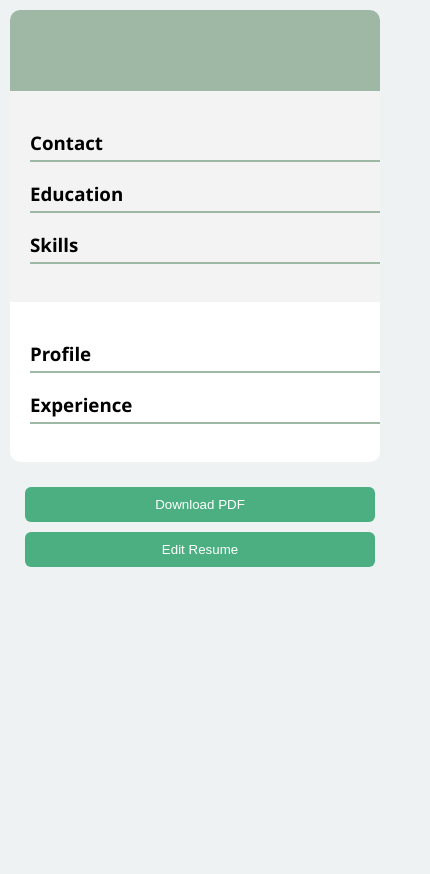
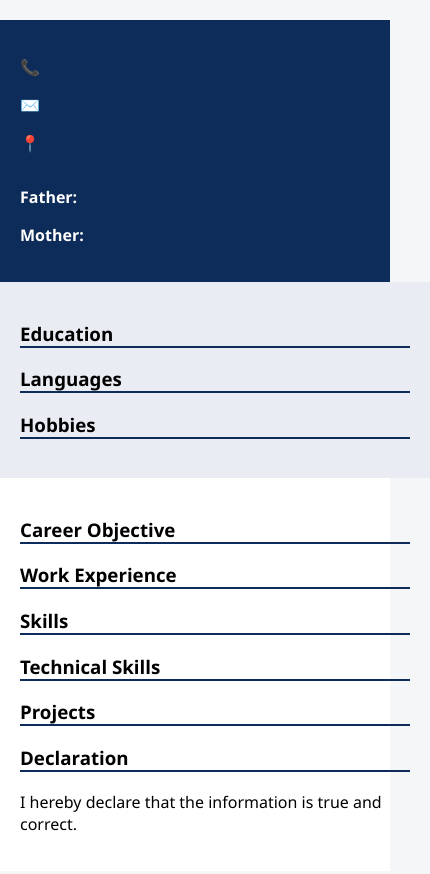
Before and after one commit to ToptileGamer/resume_builder, a plain HTML site: page resume.html in a window 390 px wide. Shown: the top 874 px of the page, 430 px wide, since content can reach past the window. Before the commit the page ends 844 px from the top, so only its background shows below. Drawn offline with nearby package versions, Linux system fonts and the light colour scheme.

Commit message:
changed layout

```diff
--- a/resume.html
+++ b/resume.html
@@ -9,34 +9,60 @@
 
 <div class="resume" id="resume">
 
-  <div class="header">
+  <!-- HEADER -->
+  <div class="top">
     <h1 id="r-name"></h1>
-    <p id="r-title"></p>
+
+    <div class="top-info">
+      <div>
+        <p>📞 <span id="r-phone"></span></p>
+        <p>✉️ <span id="r-email"></span></p>
+        <p>📍 <span id="r-address"></span></p>
+      </div>
+
+      <div>
+        <p><b>Father:</b> <span id="r-father"></span></p>
+        <p><b>Mother:</b> <span id="r-mother"></span></p>
+      </div>
+    </div>
   </div>
 
-  <div class="content">
+  <!-- BODY -->
+  <div class="main">
 
     <!-- LEFT -->
-    <div class="left">
-      <h3>Contact</h3>
-      <p id="r-phone"></p>
-      <p id="r-email"></p>
-      <p id="r-address"></p>
-
+    <div class="sidebar">
       <h3>Education</h3>
       <p id="r-education"></p>
 
-      <h3>Skills</h3>
-      <ul id="r-skills"></ul>
+      <h3>Languages</h3>
+      <p id="r-languages"></p>
+
+      <h3>Hobbies</h3>
+      <p id="r-hobbies"></p>
     </div>
 
     <!-- RIGHT -->
-    <div class="right">
-      <h3>Profile</h3>
+    <div class="content">
+
+      <h3>Career Objective</h3>
       <p id="r-profile"></p>
 
-      <h3>Experience</h3>
+      <h3>Work Experience</h3>
       <p id="r-experience"></p>
+
+      <h3>Skills</h3>
+      <ul id="r-skills"></ul>
+
+      <h3>Technical Skills</h3>
+      <p id="r-tech"></p>
+
+      <h3>Projects</h3>
+      <p id="r-projects"></p>
+
+      <h3>Declaration</h3>
+      <p>I hereby declare that the information is true and correct.</p>
+
     </div>
 
   </div>
@@ -55,23 +81,22 @@
 const data = JSON.parse(localStorage.getItem("resumeData"));
 
 // Fill data
-document.getElementById("r-name").innerText = data.name;
-document.getElementById("r-title").innerText = data.title;
-document.getElementById("r-phone").innerText = data.phone;
-document.getElementById("r-email").innerText = data.email;
-document.getElementById("r-address").innerText = data.address;
-document.getElementById("r-profile").innerText = data.profile;
-document.getElementById("r-education").innerText = data.education;
-document.getElementById("r-experience").innerText = data.experience;
+Object.keys(data).forEach(key => {
+  if (document.getElementById("r-" + key)) {
+    document.getElementById("r-" + key).innerText = data[key];
+  }
+});
 
 // Skills list
-let skills = data.skills.split(",");
+let skills = (data.skills || "").split(",");
 let ul = document.getElementById("r-skills");
 
 skills.forEach(skill => {
-  let li = document.createElement("li");
-  li.innerText = skill.trim();
-  ul.appendChild(li);
+  if (skill.trim() !== "") {
+    let li = document.createElement("li");
+    li.innerText = skill.trim();
+    ul.appendChild(li);
+  }
 });
 
 // PDF
@@ -82,7 +107,6 @@ async function downloadPDF() {
   const imgData = canvas.toDataURL("image/png");
 
   const pdf = new jsPDF("p", "mm", "a4");
-
   const width = pdf.internal.pageSize.getWidth();
   const height = (canvas.height * width) / canvas.width;
 
@@ -90,7 +114,7 @@ async function downloadPDF() {
   pdf.save("resume.pdf");
 }
 
-// Back button
+// Back
 function goBack() {
   window.location.href = "index.html";
 }
--- a/script.js
+++ b/script.js
@@ -37,6 +37,8 @@ function generate() {
   });
 }
 
+
+
   // Skills as list
   let skillsList = skills.value.split(",");
   let ul = document.getElementById("r-skills");
--- a/style.css
+++ b/style.css
@@ -1,7 +1,7 @@
 body {
+  font-family: 'Segoe UI', sans-serif;
+  background: #f4f6f8;
   margin: 0;
-  font-family: 'Segoe UI', sans-serif;
-  background: #eef2f3;
 }
 
 /* FORM */
@@ -25,14 +25,14 @@ button {
   padding: 10px;
   margin-top: 10px;
   border: none;
-  background: #4CAF81;
+  background: #0d2c5a;
   color: white;
   border-radius: 6px;
   cursor: pointer;
 }
 
 button:hover {
-  background: #3a8f6a;
+  background: #091f3d;
 }
 
 /* RESUME */
@@ -40,54 +40,62 @@ button:hover {
   max-width: 900px;
   margin: 20px auto;
   background: white;
-  border-radius: 10px;
-  overflow: hidden;
 }
 
-.header {
-  background: #9fb8a5;
-  text-align: center;
-  padding: 30px;
+/* HEADER */
+.top {
+  background: #0d2c5a;
+  color: white;
+  padding: 20px;
+}
+
+.top h1 {
+  margin: 0;
+}
+
+.top-info {
+  display: flex;
+  justify-content: space-between;
+}
+
+/* BODY */
+.main {
+  display: flex;
+}
+
+.sidebar {
+  width: 30%;
+  background: #e9edf3;
+  padding: 20px;
 }
 
 .content {
-  display: flex;
-}
-
-.left {
-  width: 35%;
-  background: #f3f3f3;
-  padding: 20px;
-}
-
-.right {
-  width: 65%;
+  width: 70%;
   padding: 20px;
 }
 
 h3 {
-  border-bottom: 2px solid #9fb8a5;
-  padding-bottom: 5px;
+  border-bottom: 2px solid #0d2c5a;
 }
 
-/* ACTION BUTTONS */
+/* BUTTON AREA */
 .actions {
   text-align: center;
   margin: 20px;
 }
 
-.actions button {
-  margin: 5px;
-}
-
 /* MOBILE */
 @media (max-width: 768px) {
 
-  .content {
+  .top-info {
     flex-direction: column;
   }
 
-  .left, .right {
+  .main {
+    flex-direction: column;
+  }
+
+  .sidebar, .content {
     width: 100%;
   }
 
@@ -95,10 +103,6 @@ h3 {
     margin: 10px;
   }
 
-  .resume {
-    margin: 10px;
-  }
-
   button {
     width: 100%;
   }
```
Also changed, not shown: index.html (+27 -25 lines).
